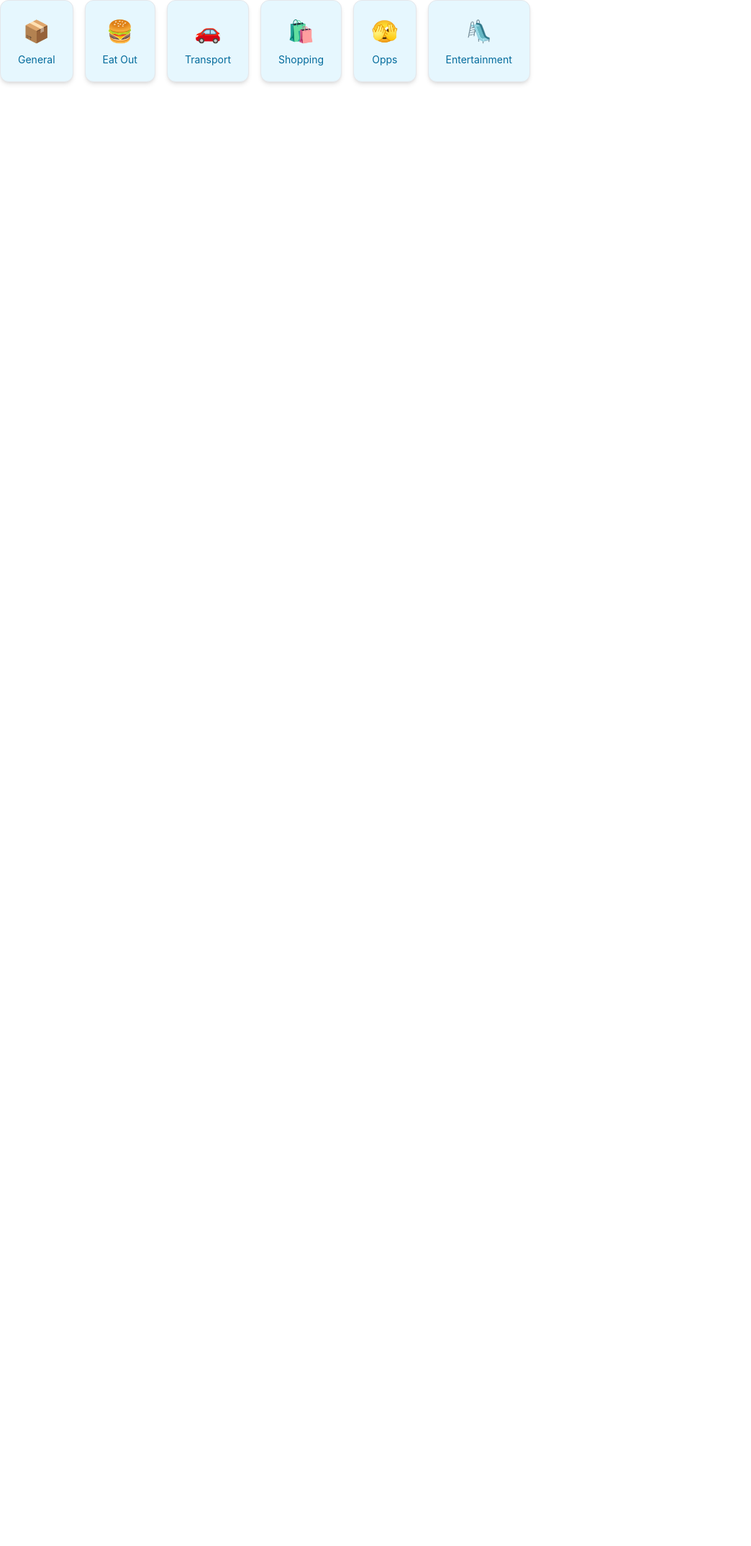
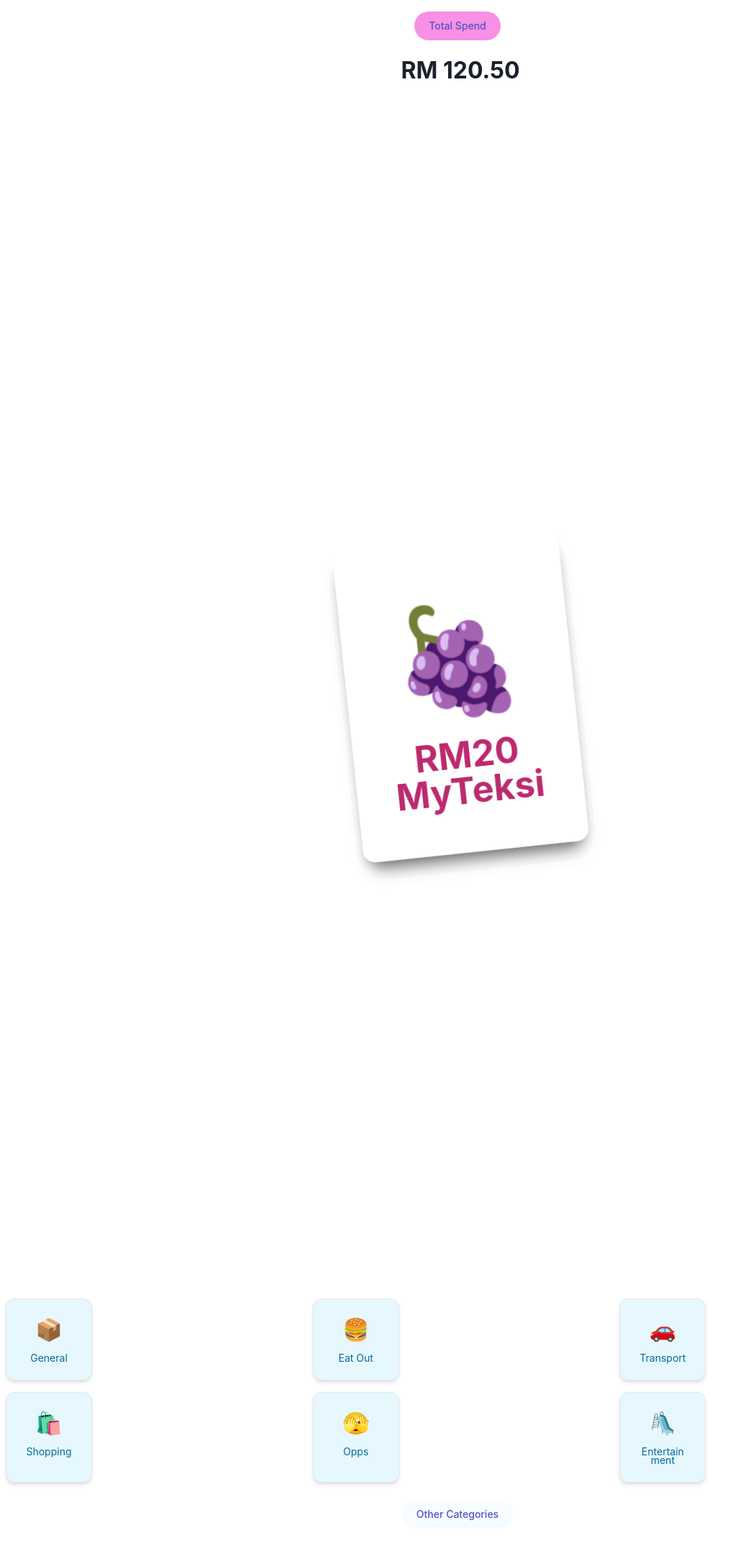
Before and after one commit to dunyanong/Zee, a Next.js app: page /card-expenses in a window 1280 px wide. Shown: the whole page at 72% size, without its empty margins (0-1044 px from the left). Before the commit the page ends 800 px from the top, so only its background shows below. Built offline with nearby package versions, Linux system fonts and the light colour scheme.

Commit message:
add expense card

```diff
--- a/components/Card.js
+++ b/components/Card.js
@@ -3,13 +3,11 @@
     <>
       <a
         href="#"
-        className="block max-w-sm p-6 bg-[#E6F7FE] border border-gray-200 rounded-xl shadow-md hover:bg-gray-100 dark:bg-gray-800 dark:border-gray-700 dark:hover:bg-gray-700 "
+        className="block w-[120px] p-6 bg-[#E6F7FE] border border-gray-200 rounded-xl shadow-md hover:bg-gray-100 dark:bg-gray-800 dark:border-gray-700 dark:hover:bg-gray-700 "
       >
         <div className="flex flex-col text-center">
           <Emoji label={card.name} emoji={card.emoji} />
-
           <span className="my-2" />
-
           <p className="font-normal text-sm leading-3 text-[#036B9C]">
             {card.name}
           </p>
--- a/components/OtherCategories.js
+++ b/components/OtherCategories.js
@@ -5,7 +5,7 @@
     <>
       <button
         type="button"
-        class="text-[#5452C6] bg-[#F6FCFF] hover:bg-blue-200 focus:outline-none focus:ring-4 focus:ring-blue-300 font-medium rounded-[20px] text-sm px-5 py-2.5 text-center mr-2 mb-2 dark:bg-blue-600 dark:hover:bg-blue-700 dark:focus:ring-blue-800"
+        className="text-[#5452C6] bg-[#F6FCFF] hover:bg-blue-200 focus:outline-none focus:ring-4 focus:ring-blue-300 font-medium rounded-[20px] text-sm px-5 py-2.5 text-center mr-2 mb-2 dark:bg-blue-600 dark:hover:bg-blue-700 dark:focus:ring-blue-800"
       >
         Other Categories
       </button>
--- a/components/TinderCard.js
+++ b/components/TinderCard.js
@@ -20,7 +20,7 @@
     }
   };
 
-  const classNames = `absolute h-[430px] w-[300px] bg-white shadow-xl rounded-2xl flex flex-col justify-center items-center cursor-grab`;
+  const classNames = `absolute h-[420px] w-[300px] bg-white shadow-xl rounded-2xl flex flex-col justify-center items-center cursor-grab`;
 
   return (
     <>
@@ -47,6 +47,7 @@
           data-testid="active-card"
         >
           <Emoji label={card.name} emoji={card.emoji} />
+          <Title title={card.price} color={card.color} />
           <Title title={card.name} color={card.color} />
         </motion.div>
       ) : (
@@ -56,6 +57,7 @@
           }`}
         >
           <Emoji label={card.name} emoji={card.emoji} />
+          <Title title={card.price} color={card.color} />
           <Title title={card.name} color={card.color} />
         </div>
       )}
--- a/data/cards.js
+++ b/data/cards.js
@@ -1,12 +1,12 @@
 const CARDS = [
-  { id: 0, emoji: "🍅", name: "Tomato", color: "#E42100" },
-  { id: 1, emoji: "🍊", name: "Tangerine", color: "#F36000" },
-  { id: 2, emoji: "🍋", name: "Lemon", color: "#F3BC00" },
-  { id: 3, emoji: "🍐", name: "Pear", color: "#A0A226" },
-  { id: 4, emoji: "🥬", name: "Lettuce", color: "#349B19" },
-  { id: 5, emoji: "🫐", name: "Blueberries", color: "#70BBFF" },
-  { id: 6, emoji: "🍆", name: "Eggplant", color: "#7F4877" },
-  { id: 7, emoji: "🍇", name: "Grapes", color: "#BC2A6E" },
+  { id: 0, emoji: "🍅", price: "RM21", name: "MyTeksi", color: "#E42100" },
+  { id: 1, emoji: "🍊", price: "RM20", name: "MyTeksi", color: "#F36000" },
+  { id: 2, emoji: "🍋", price: "RM20", name: "MyTeksi", color: "#F3BC00" },
+  { id: 3, emoji: "🍐", price: "RM20", name: "MyTeksi", color: "#A0A226" },
+  { id: 4, emoji: "🥬", price: "RM20", name: "MyTeksi", color: "#349B19" },
+  { id: 5, emoji: "🫐", price: "RM20", name: "MyTeksi", color: "#70BBFF" },
+  { id: 6, emoji: "🍆", price: "RM20", name: "MyTeksi", color: "#7F4877" },
+  { id: 7, emoji: "🍇", price: "RM20", name: "MyTeksi", color: "#BC2A6E" },
 ];
 
 export default CARDS;
--- a/pages/card-expenses/index.js
+++ b/pages/card-expenses/index.js
@@ -5,6 +5,8 @@
 import CARDS from "../../data/cards";
 import { AnimatePresence } from "framer-motion";
 import TinderCard from "../../components/TinderCard";
+import TotalSpend from "../../components/TotalSpend";
+import { Box } from "@chakra-ui/react";
 
 function CardExpenses() {
   const [expense, setExpense] = useState(EXPENSE);
@@ -43,11 +45,44 @@
   };
 
   return (
-    <div className="flex flex-wrap gap-4 items-stretch">
-      {expense.map((i, index) => (
-        <Card key={i.name} card={i} />
-      ))}
-    </div>
+    <>
+      <div className="my-4 flex items-center justify-center">
+        <TotalSpend />
+      </div>
+
+      <div className="my-4 flex items-center justify-center">
+        <h1 className="font-bold text-[32px] leading-9 text-center">
+          RM 120.50
+        </h1>
+      </div>
+
+      <div className="relative flex flex-col justify-center items-center w-full h-[130vw] gradient">
+        <AnimatePresence>
+          {cards.map((card, index) => (
+            <TinderCard
+              key={card.name}
+              active={index === activeIndex}
+              removeCard={removeCard}
+              card={card}
+            />
+          ))}
+        </AnimatePresence>
+      </div>
+
+      {cards.length === 0 ? (
+        <h1 className="text-3xl font-bold underline">End of Stack</h1>
+      ) : null}
+
+      <div className="grid grid-cols-3 gap-4 p-2">
+        {expense.map((i, index) => (
+          <Card key={i.name} card={i} />
+        ))}
+      </div>
+
+      <div className="my-4 flex items-center justify-center">
+        <OtherCategories />
+      </div>
+    </>
   );
 }
 
--- a/pages/index.js
+++ b/pages/index.js
@@ -11,7 +11,6 @@
 // import RotateIcon from "../icons/RotateIcon";
 
 export default function Home() {
-
   return (
     <>
       <Head>
```
